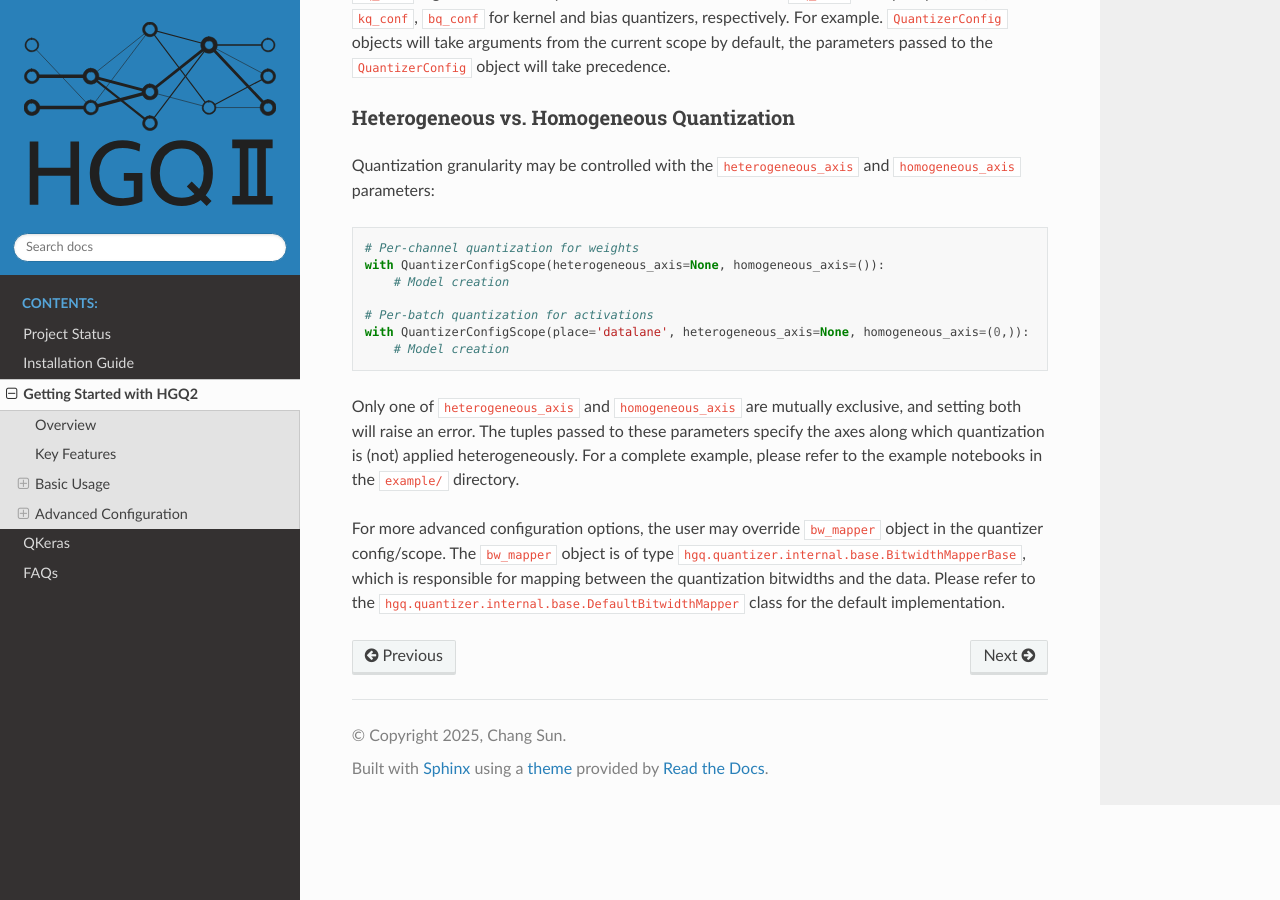
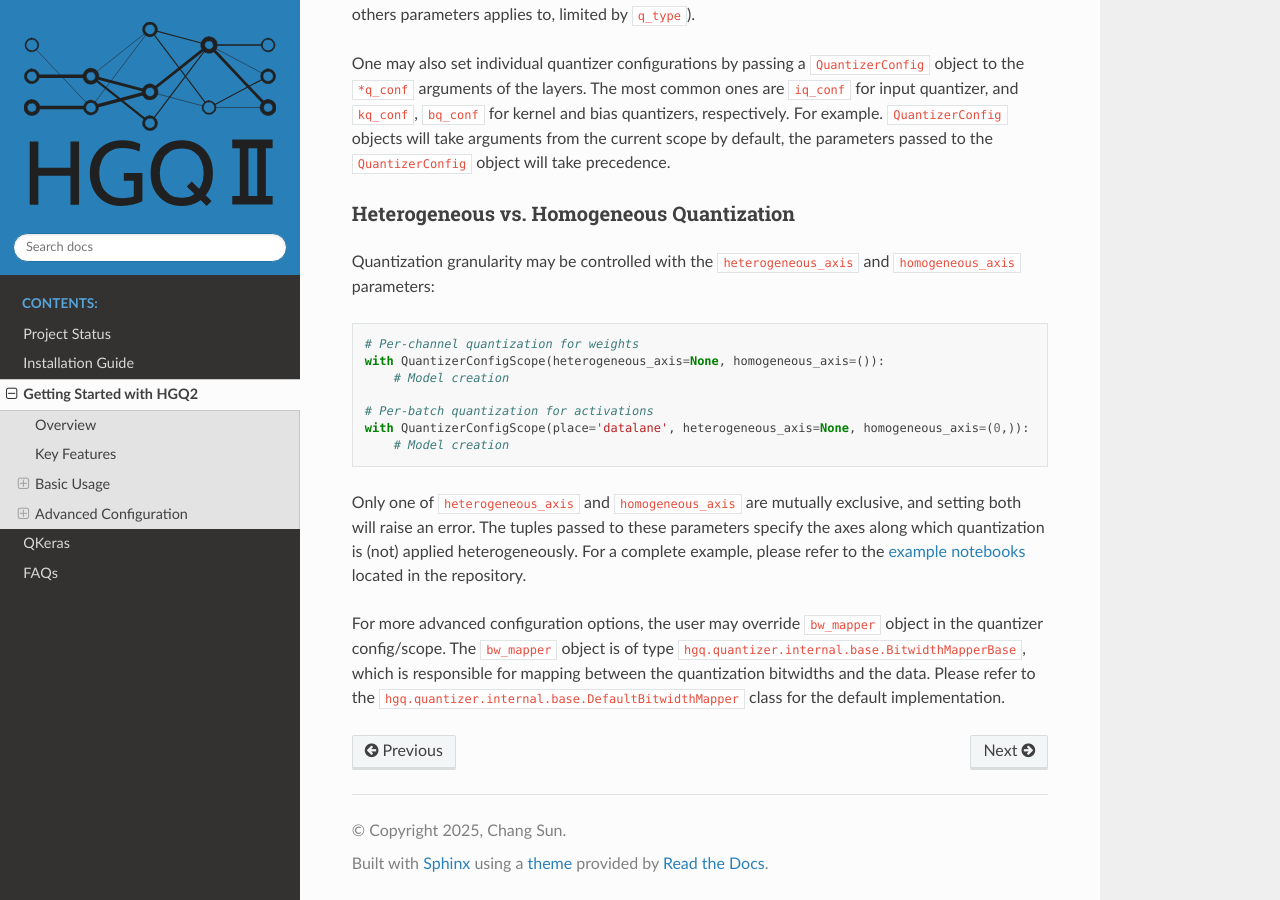
Before and after one commit to laurilaatu/HGQ2, a Sphinx documentation site: the page built from docs/getting_started.md, in a window 1280 px wide and 900 px high, scrolled down 3040 px. Built offline with Sphinx 7.4.7 and the Read the Docs theme 3.1.0, drawn with Linux system fonts in a browser that asks for light colours; pages that are not in the unit, such as notebooks, are missing from menus; the version number is read from the project's files by our own code; some of the changed text lies outside the part shown.

Commit message:
doc(repo): point to example notebook

````diff
--- a/docs/getting_started.md
+++ b/docs/getting_started.md
@@ -152,6 +154,6 @@ with QuantizerConfigScope(place='datalane', heterogeneous_axis=None, homogeneous
     # Model creation
 ```
 
-Only one of `heterogeneous_axis` and `homogeneous_axis` are mutually exclusive, and setting both will raise an error. The tuples passed to these parameters specify the axes along which quantization is (not) applied heterogeneously. For a complete example, please refer to the example notebooks in the `example/` directory.
+Only one of `heterogeneous_axis` and `homogeneous_axis` are mutually exclusive, and setting both will raise an error. The tuples passed to these parameters specify the axes along which quantization is (not) applied heterogeneously. For a complete example, please refer to the [example notebooks](https://github.com/calad0i/HGQ2/blob/master/example) located in the repository.
 
 For more advanced configuration options, the user may override `bw_mapper` object in the quantizer config/scope. The `bw_mapper` object is of type `hgq.quantizer.internal.base.BitwidthMapperBase`, which is responsible for mapping between the quantization bitwidths and the data. Please refer to the `hgq.quantizer.internal.base.DefaultBitwidthMapper` class for the default implementation.
````
Also changed, not shown: other parts of docs/getting_started.md (+2 -0 lines).
